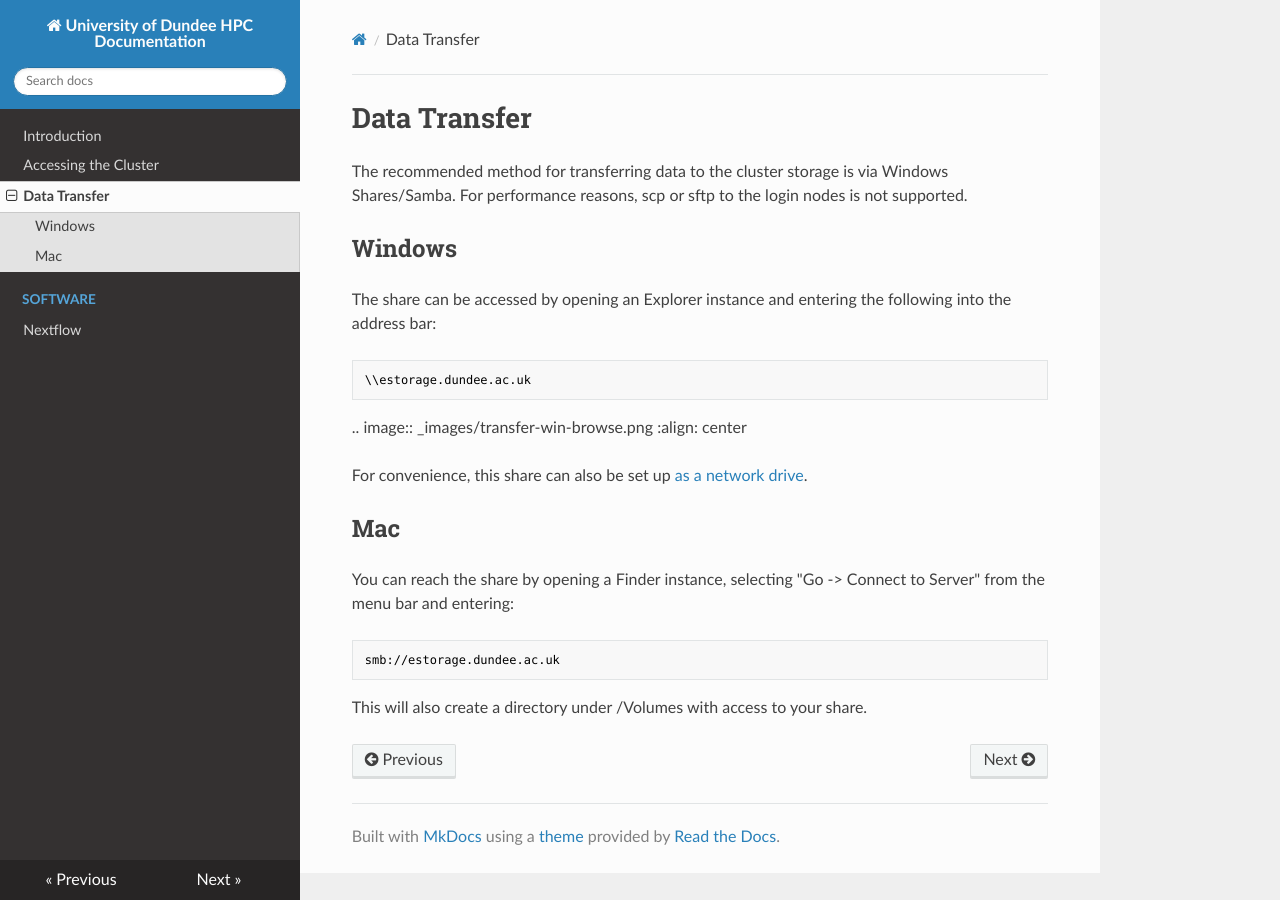
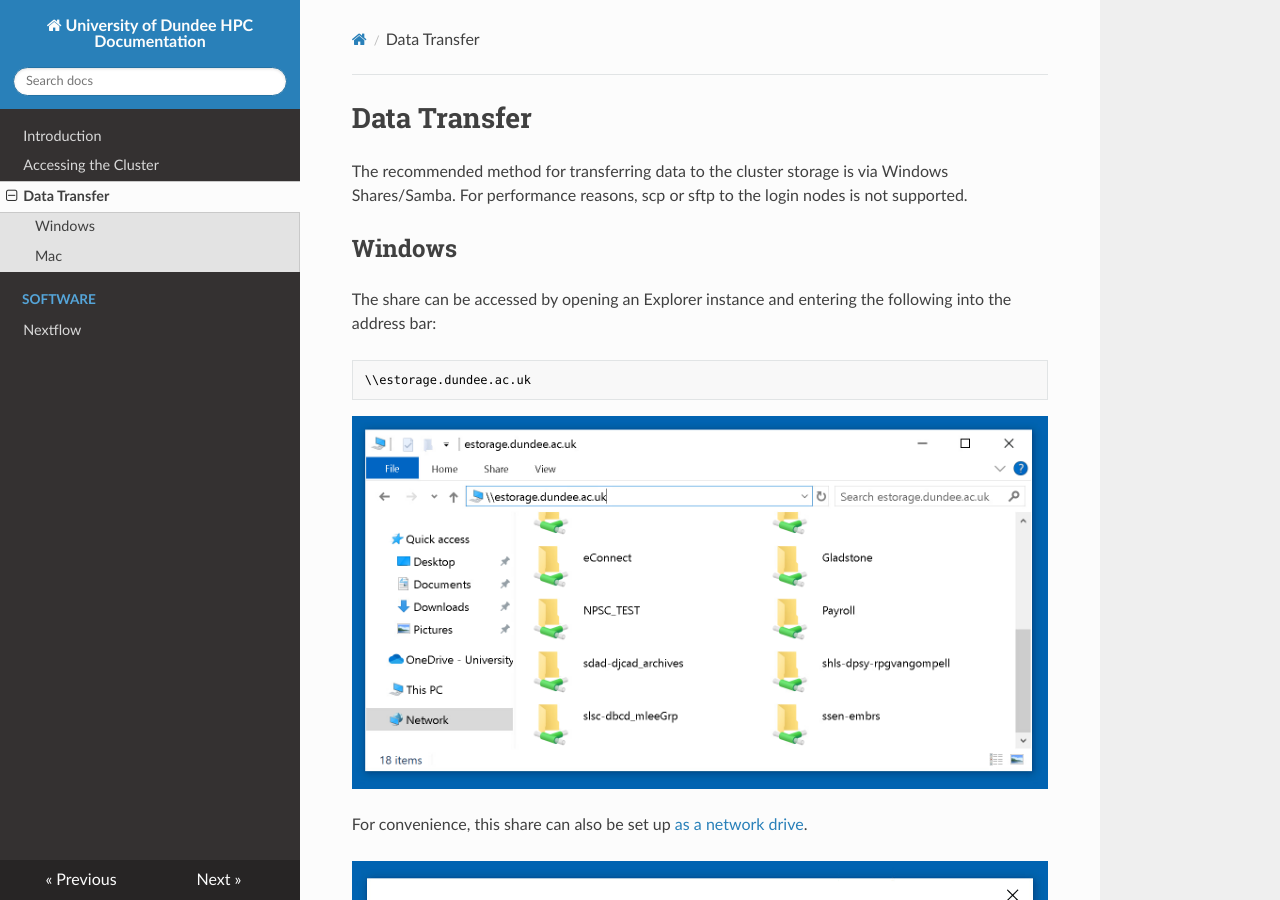
Before and after one commit to dsloanm-uodit/hpc-docs, an MkDocs documentation site: the page built from docs/transfer.md, in a window 1280 px wide and 900 px high. Built offline with MkDocs 1.6.1, drawn with Linux system fonts in a browser that asks for light colours; nearby versions of some CDN libraries.

Commit message:
Update transfer docs

````diff
--- a/docs/transfer.md
+++ b/docs/transfer.md
@@ -10,10 +10,11 @@ The share can be accessed by opening an Explorer instance and entering the follo
 \\estorage.dundee.ac.uk
 ```
 
-.. image:: _images/transfer-win-browse.png
-   :align: center
+![win-browse](_images/transfer-win-browse.png)
 
 For convenience, this share can also be set up [as a network drive](https://support.microsoft.com/en-us/windows/map-a-network-drive-in-windows-29ce55d1-34e3-a7e2-4801-131475f9557d#ID0EBD=Windows_10).
+
+![win-browse](_images/transfer-win-map-drive.png)
 
 ## Mac
 
````
Also changed, not shown: other parts of docs/transfer.md (+2 -0 lines), docs/_images/transfer-mac.png (added).
